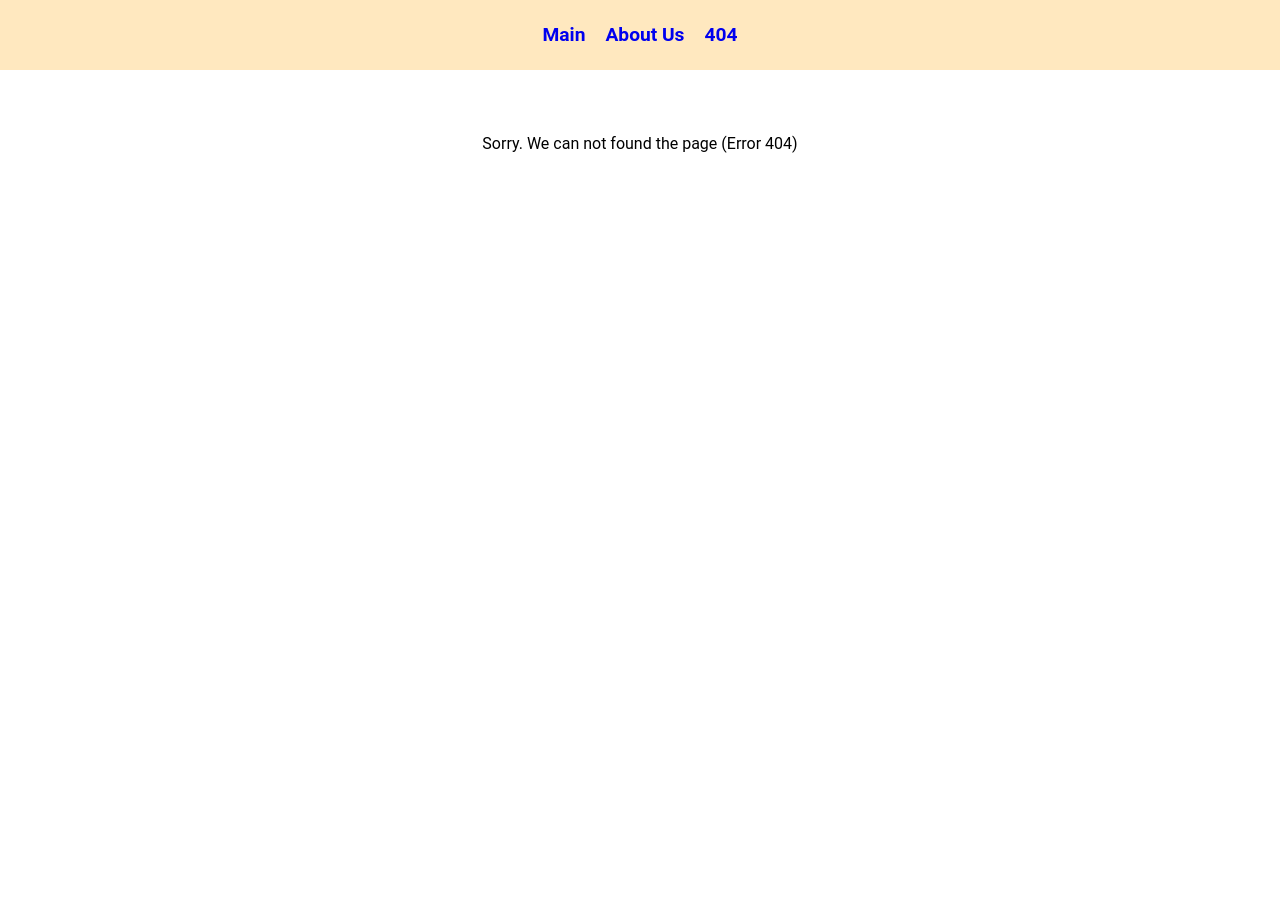
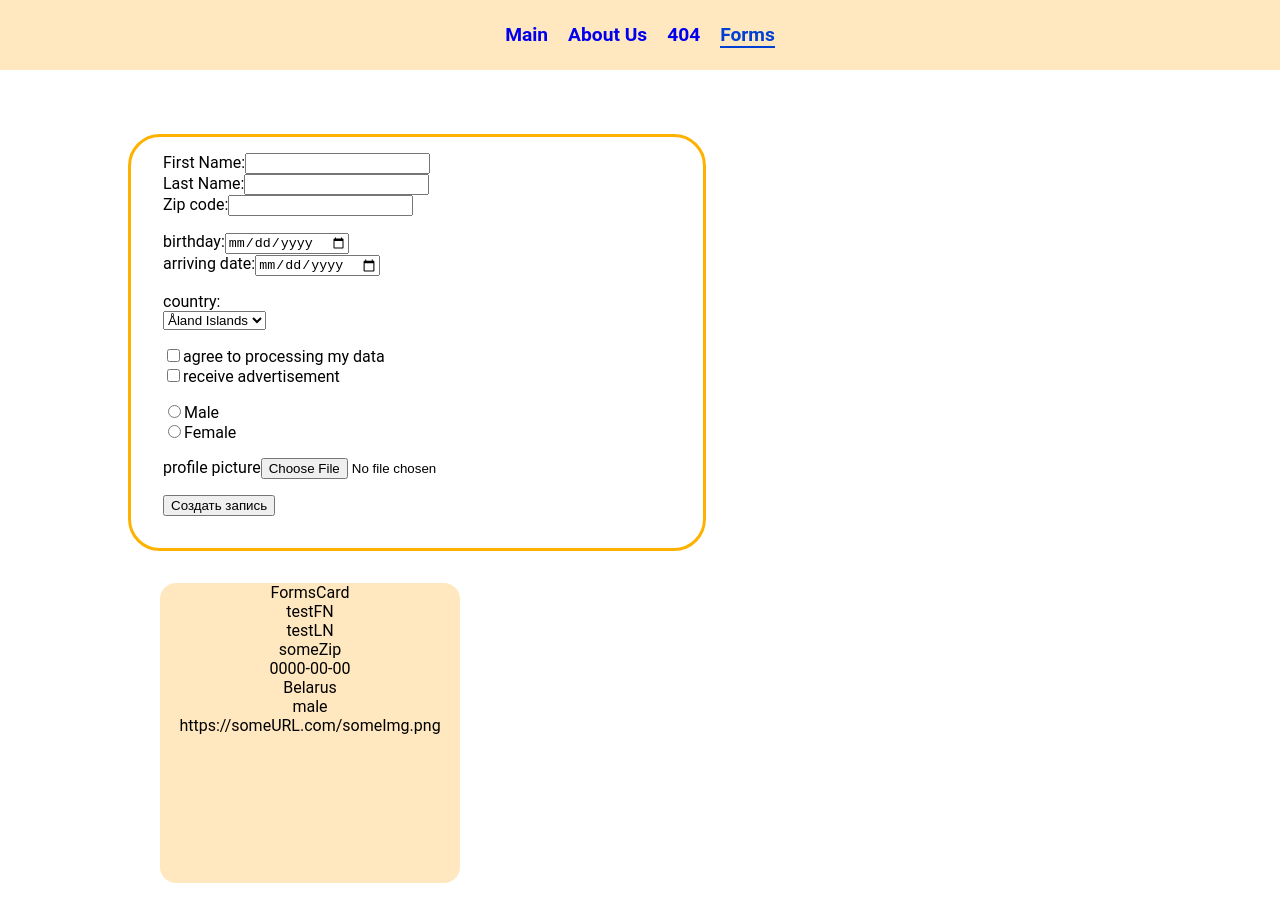
Before and after one commit to LehaGer/lehager-REACT2022Q1-mirror, a React (Create React App) app in the folder react.components/: page /forms in a window 1280 px wide. Before the commit this address had no page. Before the commit the page ends 800 px from the top, so only its background shows below. Built offline with nearby package versions, Linux system fonts and the light colour scheme.

Commit message:
feat: created FormsPage, Form, FormsCard, FormsCardSet components

```diff
--- a/react.components/src/components/AppRouter.tsx
+++ b/react.components/src/components/AppRouter.tsx
@@ -3,6 +3,7 @@ import { Routes, Route } from 'react-router-dom';
 import Main from '../pages/Main/Main';
 import About from '../pages/About/About';
 import NotFound from '../pages/NotFound/NotFound';
+import FormsPage from '../pages/Forms/FormsPage';
 
 const AppRouter = () => {
   return (
@@ -10,6 +11,7 @@ const AppRouter = () => {
       <Route path="" element={<Main />} />
       <Route path="about" element={<About />} />
       <Route path="not-found" element={<NotFound />} />
+      <Route path="forms" element={<FormsPage />} />
       <Route path="*" element={<NotFound />} />
     </Routes>
   );
--- /dev/null
+++ b/react.components/src/components/Form/Form.module.css
@@ -0,0 +1,14 @@
+.Form {
+    border: 3px solid #ffb100;
+    border-radius: 2em;
+    width: 540px;
+    padding: 1em;
+}
+
+.Form > div {
+    display: flex;
+    flex-direction: column;
+    align-items: flex-start;
+    flex-wrap: nowrap;
+    margin: 0 0 1em 1em;
+}
--- /dev/null
+++ b/react.components/src/components/Form/Form.tsx
@@ -0,0 +1,118 @@
+import React from 'react';
+import ItemStyles from './Form.module.css';
+
+interface IFormProps {
+  name?: string;
+}
+
+interface IFormState {
+  name?: string;
+}
+
+class Form extends React.Component<IFormProps, IFormState> {
+  private fromReference = React.createRef<HTMLFormElement>();
+
+  constructor(props: IFormProps) {
+    super(props);
+
+    this.handleSubmit = this.handleSubmit.bind(this);
+
+    this.fromReference = React.createRef();
+  }
+
+  handleSubmit(event: React.SyntheticEvent) {
+    event.preventDefault();
+
+    /*alert('firstNameInput: ' + this.firstNameInput.current?.value);
+    alert('lastNameInput: ' + this.lastNameInput.current?.value);*/
+  }
+
+  render() {
+    return (
+      <form onSubmit={this.handleSubmit} className={ItemStyles.Form} ref={this.fromReference}>
+        <div>
+          <div>
+            <label htmlFor="firstName">First Name:</label>
+            <input type="text" defaultValue="" id="firstName" name="firstName" />
+          </div>
+          <div>
+            <label htmlFor="lastName">Last Name:</label>
+            <input type="text" defaultValue="" id="lastName" name="lastName" />
+          </div>
+          <div>
+            <label htmlFor="zipCode">Zip code:</label>
+            <input type="text" defaultValue="" id="zipCode" name="zipCode" />
+          </div>
+        </div>
+        <div>
+          <div>
+            <label htmlFor="birthday">birthday:</label>
+            <input type="date" defaultValue="" name="birthday" id="birthday" />
+          </div>
+          <div>
+            <label htmlFor="arrivingDate">arriving date:</label>
+            <input type="date" defaultValue="" name="arrivingDate" id="arrivingDate" />
+          </div>
+        </div>
+        <div>
+          <label htmlFor="country">country:</label>
+          <select name="country" id="country">
+            <option value="Åland Islands">Åland Islands</option>
+            <option value="Belarus">Belarus</option>
+            <option value="Canada">Canada</option>
+            <option value="El Salvador">El Salvador</option>
+            <option value="France">France</option>
+            <option value="Gambia">Gambia</option>
+            <option value="Honduras">Honduras</option>
+            <option value="Ireland">Ireland</option>
+            <option value="Japan">Japan</option>
+            <option value="Kazakhstan">Kazakhstan</option>
+            <option value="Latvia">Latvia</option>
+            <option value="Macao">Macao</option>
+          </select>
+        </div>
+        <div>
+          <div>
+            <input
+              type="checkbox"
+              defaultValue=""
+              id="isAgreeToProcConfData"
+              name="isAgreeToProcConfData"
+            />
+            <label htmlFor="isAgreeToProcConfData">agree to processing my data</label>
+          </div>
+          <div>
+            <input
+              type="checkbox"
+              defaultValue=""
+              id="isAgreeToGetAdvToEmail"
+              name="isAgreeToGetAdvToEmail"
+            />
+            <label htmlFor="isAgreeToGetAdvToEmail">receive advertisement</label>
+          </div>
+        </div>
+        <div>
+          <div>
+            <input type="radio" name="gender" id="male" value="male" />
+            <label htmlFor="male">Male</label>
+          </div>
+          <div>
+            <input type="radio" name="gender" id="female" value="female" />
+            <label htmlFor="female">Female</label>
+          </div>
+        </div>
+        <div>
+          <div>
+            <label htmlFor="profilePicture">profile picture</label>
+            <input type="file" defaultValue="" id="profilePicture" name="profilePicture" />
+          </div>
+        </div>
+        <div>
+          <input type="submit" value="Создать запись" />
+        </div>
+      </form>
+    );
+  }
+}
+
+export default Form;
--- /dev/null
+++ b/react.components/src/components/FormsCard/FormsCard.module.css
@@ -0,0 +1,7 @@
+.formCard {
+    width: 300px;
+    height: 300px;
+    margin: 2em;
+    background-color: rgba(255, 165, 0, 0.25);
+    border-radius: 1em;
+}
--- /dev/null
+++ b/react.components/src/components/FormsCard/FormsCard.tsx
@@ -0,0 +1,49 @@
+import React from 'react';
+import ItemStyles from './FormsCard.module.css';
+
+export enum genderTypes {
+  MALE = 'male',
+  FEMALE = 'female',
+}
+
+export interface IFormsCardProps {
+  id?: string;
+  firstName: string;
+  lastName: string;
+  zipCode: string;
+  birthday: string;
+  arrivingDate: string;
+  country: string;
+  isAgreeToProcConfData: boolean;
+  isAgreeToGetAdvToEmail: boolean;
+  gender: genderTypes;
+  profilePicture: string;
+}
+
+export interface IFormsCardState {
+  name?: string;
+}
+
+class FormsCard extends React.Component<IFormsCardProps, IFormsCardState> {
+  constructor(props: IFormsCardProps) {
+    super(props);
+  }
+  render() {
+    return (
+      <div className={ItemStyles.formCard}>
+        FormsCard
+        <div>{this.props.firstName}</div>
+        <div>{this.props.lastName}</div>
+        <div>{this.props.zipCode}</div>
+        <div>{this.props.birthday}</div>
+        <div>{this.props.country}</div>
+        <div>{this.props.isAgreeToProcConfData}</div>
+        <div>{this.props.isAgreeToGetAdvToEmail}</div>
+        <div>{this.props.gender}</div>
+        <div>{this.props.profilePicture}</div>
+      </div>
+    );
+  }
+}
+
+export default FormsCard;
--- /dev/null
+++ b/react.components/src/components/FormsCardSet/FormsCardSet.tsx
@@ -0,0 +1,40 @@
+import React from 'react';
+import FormsCard, { IFormsCardProps } from '../FormsCard/FormsCard';
+
+interface IFormsCardSetProps {
+  name?: string;
+  cardSetArray?: IFormsCardProps[];
+}
+
+interface IFormsCardSetState {
+  name?: string;
+}
+
+class FormsCardSet extends React.Component<IFormsCardSetProps, IFormsCardSetState> {
+  constructor(props: IFormsCardSetProps) {
+    super(props);
+  }
+  render() {
+    return (
+      <div>
+        {this.props.cardSetArray?.map((dataSetElement) => (
+          <FormsCard
+            key={dataSetElement?.id}
+            arrivingDate={dataSetElement.arrivingDate}
+            birthday={dataSetElement.birthday}
+            country={dataSetElement.country}
+            firstName={dataSetElement.firstName}
+            isAgreeToGetAdvToEmail={dataSetElement.isAgreeToGetAdvToEmail}
+            isAgreeToProcConfData={dataSetElement.isAgreeToProcConfData}
+            lastName={dataSetElement.lastName}
+            profilePicture={dataSetElement.profilePicture}
+            gender={dataSetElement.gender}
+            zipCode={dataSetElement.zipCode}
+          />
+        ))}
+      </div>
+    );
+  }
+}
+
+export default FormsCardSet;
--- a/react.components/src/components/Navbar/Navbar.tsx
+++ b/react.components/src/components/Navbar/Navbar.tsx
@@ -15,6 +15,9 @@ const Navbar = () => {
         <NavLink to="/not-found" className="App-link" data-testid="notFoundLink">
           404
         </NavLink>
+        <NavLink to="/forms" className="App-link" data-testid="formsLink">
+          Forms
+        </NavLink>
       </nav>
     </header>
   );
--- /dev/null
+++ b/react.components/src/pages/Forms/FormsPage.module.css
@@ -0,0 +1,4 @@
+.Form {
+    width: 80%;
+    margin: 0 10%;
+}
--- /dev/null
+++ b/react.components/src/pages/Forms/FormsPage.tsx
@@ -0,0 +1,32 @@
+import React from 'react';
+import ItemStyles from './FormsPage.module.css';
+import Form from '../../components/Form/Form';
+import FormsCardSet from '../../components/FormsCardSet/FormsCardSet';
+import { genderTypes } from '../../components/FormsCard/FormsCard';
+
+const FormsPage: React.FC = () => {
+  return (
+    <div className={ItemStyles.Form} data-testid="formsPage">
+      <Form />
+      <FormsCardSet
+        cardSetArray={[
+          {
+            id: '1',
+            firstName: 'testFN',
+            lastName: 'testLN',
+            zipCode: 'someZip',
+            birthday: '0000-00-00',
+            arrivingDate: '0000-00-00',
+            country: 'Belarus',
+            isAgreeToProcConfData: true,
+            isAgreeToGetAdvToEmail: true,
+            gender: genderTypes.MALE,
+            profilePicture: 'https://someURL.com/someImg.png',
+          },
+        ]}
+      />
+    </div>
+  );
+};
+
+export default FormsPage;
```
Also changed, not shown: 1 other file (tests, documents, lock files or other folders).
